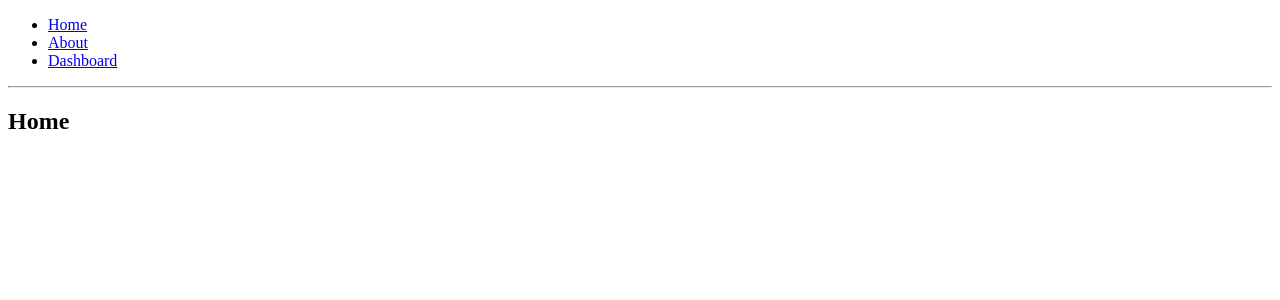
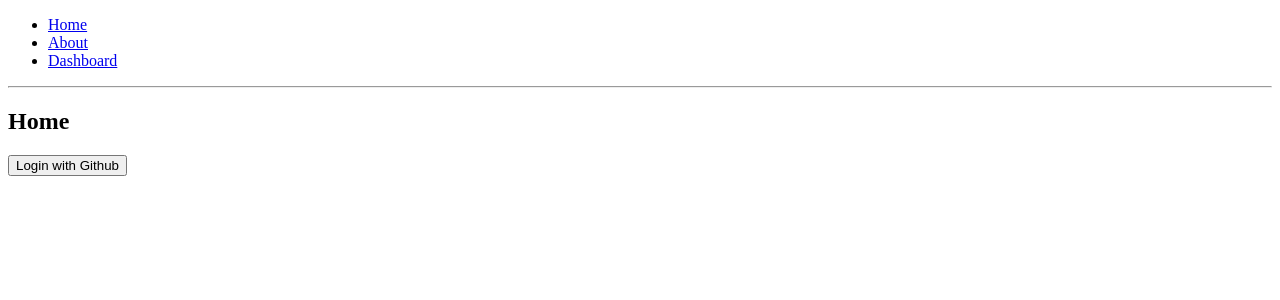
Before and after one commit to yoshimaru46/planning-poker, a React (Create React App) app: page / in a window 1280 px wide. Shown: the top 300 px of the page. Built offline with nearby package versions, Linux system fonts and the light colour scheme; no server answers.

Commit message:
Setup github auth

```diff
--- a/src/App.tsx
+++ b/src/App.tsx
@@ -6,6 +6,8 @@ import {
   Route,
   Link
 } from "react-router-dom";
+
+import Home from "./Home";
 
 function App() {
   return (
@@ -49,14 +51,6 @@ function App() {
 }
 
 
-function Home() {
-  return (
-    <div>
-      <h2>Home</h2>
-    </div>
-  );
-}
-
 function About() {
   return (
     <div>
--- /dev/null
+++ b/src/Home.tsx
@@ -0,0 +1,26 @@
+import React from 'react';
+import firebase from "./Firebase";
+
+const Home = () => {
+
+  const loginWithGithub = () => {
+    const provider = new firebase.auth.GithubAuthProvider();
+    firebase.auth().signInWithPopup(provider).then(function(result) {
+      const user = result.user;
+      console.log('user', user)
+    }).catch((error: any) => {
+      console.error(error)
+    });
+  }
+
+  return (
+    <div>
+      <h2>Home</h2>
+      <button onClick={loginWithGithub}>
+        Login with Github
+      </button>
+    </div>
+  );
+}
+
+export default Home;
```
Also changed, not shown: src/Firebase.ts (renamed from firebase.js).
